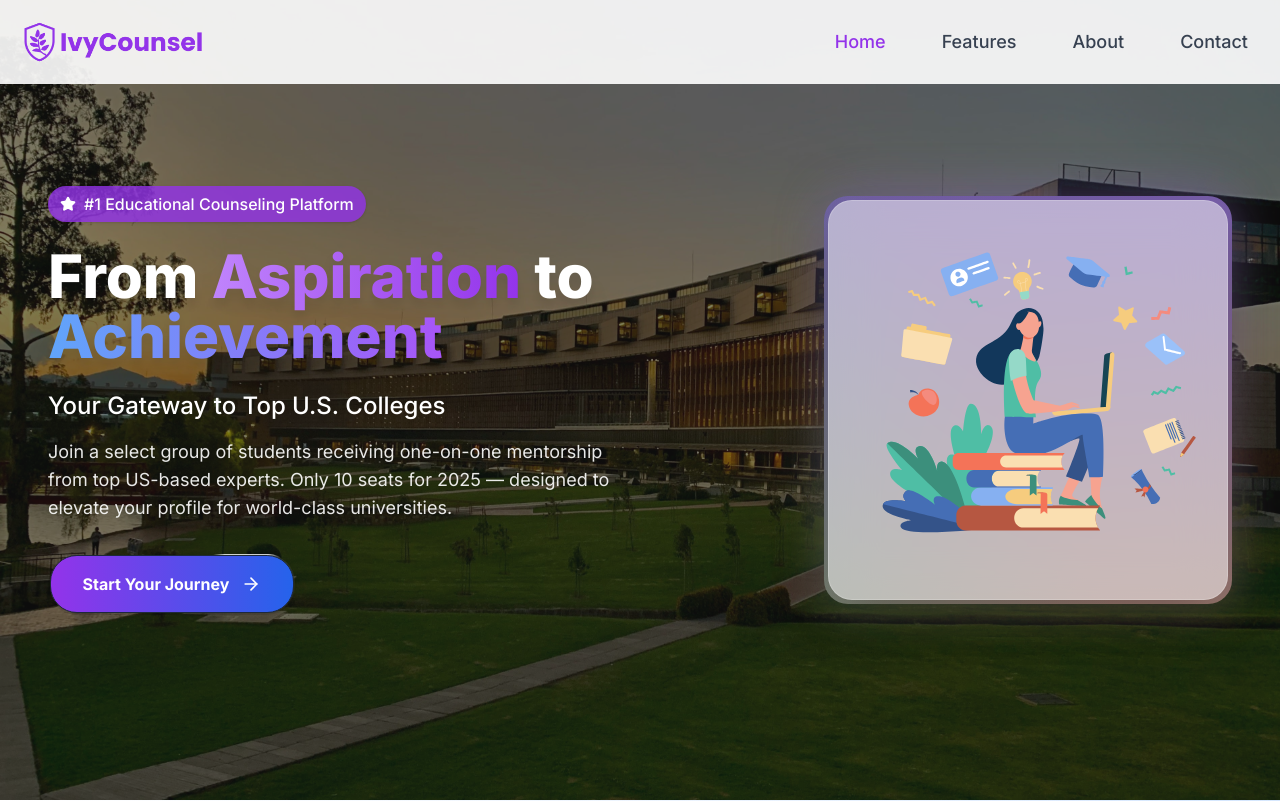
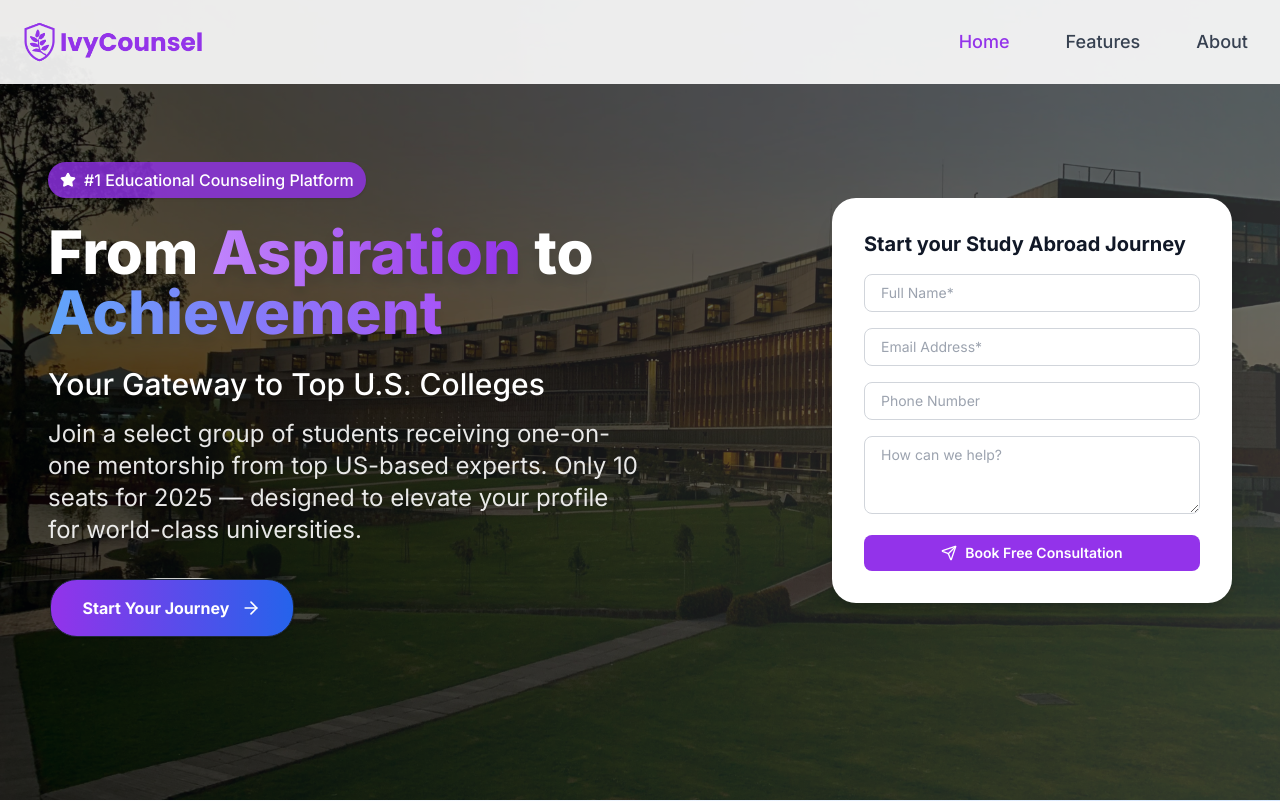
Before and after one commit to wintolabs/web-ivycounsel, a Next.js app: page / in a window 1280 px wide. Shown: the top 801 px of the page. Built offline with nearby package versions, Linux system fonts and the light colour scheme.

Commit message:
refactor: contact form in hero section

```diff
--- a/src/app/page.tsx
+++ b/src/app/page.tsx
@@ -4,8 +4,6 @@ import { Hero } from "@/components/Hero";
 import { About } from "@/components/About";
 import { Features } from "@/components/Features";
 import { WebinarPromo } from "@/components/WebinarPromo";
-// import { FAQ } from "@/components/FAQ";
-import { Contact } from "@/components/Contact";
 import { Footer } from "@/components/Footer";
 import { Trust } from "@/components/Trust";
 
@@ -19,7 +17,7 @@ export default function Home() {
       <WebinarPromo />
       <Trust />
       {/* <FAQ /> */}
-      <Contact />
+
       <Footer />
     </main>
   );
--- a/src/components/Contact.tsx
+++ b/src/components/Contact.tsx
@@ -1,8 +1,8 @@
+// components/Contact.tsx
 "use client";
 
 import { useState } from "react";
 import { Send } from "lucide-react";
-import { ContainerScroll } from "./ui/ContainerScroll";
 
 export function Contact() {
   const [formData, setFormData] = useState({
@@ -16,45 +16,29 @@ export function Contact() {
   const [submitMessage, setSubmitMessage] = useState("");
 
   const handleChange = (
-    e: React.ChangeEvent<
-      HTMLInputElement | HTMLTextAreaElement | HTMLSelectElement
-    >
+    e: React.ChangeEvent<HTMLInputElement | HTMLTextAreaElement>
   ) => {
-    setFormData({
-      ...formData,
-      [e.target.name]: e.target.value,
-    });
+    setFormData({ ...formData, [e.target.name]: e.target.value });
   };
 
   const handleSubmit = async (e: React.FormEvent) => {
     e.preventDefault();
     setIsSubmitting(true);
-
     try {
       const res = await fetch("/api/contact", {
         method: "POST",
-        headers: {
-          "Content-Type": "application/json",
-        },
+        headers: { "Content-Type": "application/json" },
         body: JSON.stringify(formData),
       });
-
       if (res.ok) {
-        setSubmitMessage("Thank you! We’ll be in touch soon.");
-        setFormData({
-          name: "",
-          email: "",
-          phone: "",
-          message: "",
-        });
+        setSubmitMessage("Thank you! We'll be in touch.");
+        setFormData({ name: "", email: "", phone: "", message: "" });
       } else {
-        const errorData = await res.json();
-        console.error("Resend error:", errorData);
-        setSubmitMessage("There was an error sending your message.");
+        setSubmitMessage("Submission failed. Try again.");
       }
     } catch (err) {
       console.error(err);
-      setSubmitMessage("Something went wrong. Please try again later.");
+      setSubmitMessage("Something went wrong.");
     } finally {
       setIsSubmitting(false);
       setTimeout(() => setSubmitMessage(""), 5000);
@@ -62,137 +46,66 @@ export function Contact() {
   };
 
   return (
-    <ContainerScroll
-      titleComponent={
-        <h2 className="text-5xl font-bold text-black">
-          We’d Love to Hear From You
-        </h2>
-      }
-    >
-      <div
-        id="contact"
-        className="w-full h-full flex justify-center items-center px-4 md:px-8"
-      >
-        <div className="w-full max-w-xl h-full overflow-auto">
-          <div className="relative rounded-2xl p-1 shadow-xl">
-            <div className="bg-white rounded-2xl p-6 md:p-10">
-              <h3 className="text-2xl font-bold text-gray-900 mb-2">
-                Send Us a Message
+    <div className="bg-white rounded-3xl shadow-xl p-6 sm:p-8 w-[320px] sm:w-[360px] lg:w-[400px]">
+      <h3 className="text-xl font-bold text-gray-900 mb-4">
+        Start your Study Abroad Journey
       </h3>
-              <p className="text-gray-600 text-lg mb-6">
-                Fill out the form below and we&apos;ll get back to you as soon
-                as possible.
-              </p>
-
-              {submitMessage && (
-                <div className="mb-6 p-4 bg-green-50 border border-green-200 rounded-lg">
-                  <p className="text-green-800 flex items-center">
-                    <span className="mr-2">✓</span>
-                    {submitMessage}
-                  </p>
-                </div>
-              )}
-
-              <form onSubmit={handleSubmit} className="space-y-6">
-                <div>
-                  <label
-                    htmlFor="name"
-                    className="block text-base font-medium text-gray-700 mb-2"
-                  >
-                    Full Name *
-                  </label>
+      <form onSubmit={handleSubmit} className="space-y-4 text-sm">
         <input
-                    type="text"
-                    id="name"
           name="name"
+          placeholder="Full Name*"
+          required
           value={formData.name}
           onChange={handleChange}
+          className="w-full px-4 py-2 border border-gray-300 rounded-lg focus:outline-none focus:ring-2 focus:ring-purple-500"
+        />
+        <input
+          name="email"
+          placeholder="Email Address*"
           required
-                    className="w-full px-4 py-3 border border-gray-300 rounded-lg focus:ring-2 focus:ring-purple-500 focus:outline-none transition-all"
-                    placeholder="John Doe"
-                  />
-                </div>
-
-                <div>
-                  <label
-                    htmlFor="email"
-                    className="block text-base font-medium text-gray-700 mb-2"
-                  >
-                    Email Address *
-                  </label>
-                  <input
           type="email"
-                    id="email"
-                    name="email"
           value={formData.email}
           onChange={handleChange}
-                    required
-                    className="w-full px-4 py-3 border border-gray-300 rounded-lg focus:ring-2 focus:ring-purple-500 focus:outline-none transition-all"
-                    placeholder="john@example.com"
+          className="w-full px-4 py-2 border border-gray-300 rounded-lg focus:outline-none focus:ring-2 focus:ring-purple-500"
         />
-                </div>
-
-                <div>
-                  <label
-                    htmlFor="phone"
-                    className="block text-base font-medium text-gray-700 mb-2"
-                  >
-                    Phone Number
-                  </label>
         <input
+          name="phone"
+          placeholder="Phone Number"
           type="tel"
-                    id="phone"
-                    name="phone"
           value={formData.phone}
           onChange={handleChange}
-                    className="w-full px-4 py-3 border border-gray-300 rounded-lg focus:ring-2 focus:ring-purple-500 focus:outline-none transition-all"
-                    placeholder="+1 (555) 000-0000"
+          className="w-full px-4 py-2 border border-gray-300 rounded-lg focus:outline-none focus:ring-2 focus:ring-purple-500"
         />
-                </div>
-
-                <div>
-                  <label
-                    htmlFor="message"
-                    className="block text-base font-medium text-gray-700 mb-2"
-                  >
-                    Message *
-                  </label>
         <textarea
-                    id="message"
           name="message"
+          placeholder="How can we help?"
+          required
+          rows={3}
           value={formData.message}
           onChange={handleChange}
-                    required
-                    rows={4}
-                    className="w-full px-4 py-3 border border-gray-300 rounded-lg focus:ring-2 focus:ring-purple-500 focus:outline-none transition-all resize-vertical"
-                    placeholder="Tell us how we can help you..."
+          className="w-full px-4 py-2 border border-gray-300 rounded-lg focus:outline-none focus:ring-2 focus:ring-purple-500"
         />
-                </div>
-
-                <div>
         <button
           type="submit"
           disabled={isSubmitting}
-                    className="w-full bg-purple-600 text-white py-3 px-8 rounded-lg font-semibold hover:bg-purple-700 focus:ring-2 focus:ring-purple-500 focus:ring-offset-2 transition-all disabled:opacity-50 disabled:cursor-not-allowed flex justify-center items-center space-x-2"
+          className="w-full bg-purple-600 hover:bg-purple-700 text-white font-semibold py-2 rounded-lg flex justify-center items-center gap-2"
         >
           {isSubmitting ? (
             <>
-                        <div className="animate-spin rounded-full h-5 w-5 border-b-2 border-white"></div>
-                        <span>Sending...</span>
+              <div className="animate-spin h-4 w-4 border-b-2 border-white rounded-full"></div>
+              Sending...
             </>
           ) : (
             <>
-                        <Send className="w-5 h-5" />
-                        <span>Send Message</span>
+              <Send size={16} />
+              Book Free Consultation
             </>
           )}
         </button>
-                </div>
+        {submitMessage && (
+          <p className="text-green-700 text-sm text-center">{submitMessage}</p>
+        )}
       </form>
     </div>
-          </div>
-        </div>
-      </div>
-    </ContainerScroll>
   );
 }
--- a/src/components/Footer.tsx
+++ b/src/components/Footer.tsx
@@ -23,7 +23,6 @@ const footerLinks = [
   { id: "home", label: "Home" },
   { id: "features", label: "Features" },
   { id: "about", label: "About" },
-  { id: "contact", label: "Contact" },
 ];
 
 export function Footer() {
--- a/src/components/Header.tsx
+++ b/src/components/Header.tsx
@@ -8,7 +8,6 @@ const NAV_LINKS = [
   { id: "home", label: "Home" },
   { id: "features", label: "Features" },
   { id: "about", label: "About" },
-  { id: "contact", label: "Contact" },
 ];
 
 export function Header() {
--- a/src/components/Hero.tsx
+++ b/src/components/Hero.tsx
@@ -2,34 +2,23 @@
 
 import { ArrowRight, Star } from "lucide-react";
 import Image from "next/image";
-import Lottie from "lottie-react";
-import { useEffect, useState } from "react";
+import { Contact } from "./Contact";
 import { Button } from "./ui/MovingBorder";
-import { BackgroundGradient } from "./ui/background-gradient";
 
 export function Hero() {
-  const [animationData, setAnimationData] = useState<unknown>(null);
-
-  useEffect(() => {
-    fetch("/animations/student.json")
-      .then((res) => res.json())
-      .then(setAnimationData)
-      .catch(console.error);
-  }, []);
-
   const scrollToSection = (sectionId: string) => {
     const el = document.getElementById(sectionId);
     if (el) el.scrollIntoView({ behavior: "smooth" });
   };
 
   return (
-    <section className="relative min-h-screen flex items-center justify-center overflow-hidden">
+    <section className="relative min-h-screen flex items-center justify-center overflow-hidden bg-gradient-to-r from-gray-950 to-gray-300 ">
       {/* Background Image */}
       <Image
         src="/images/campus.jpg"
         alt="University campus background"
         fill
-        className="absolute object-cover object-center opacity-90"
+        className="absolute object-cover object-center opacity-60 "
         priority
       />
 
@@ -38,26 +27,9 @@ export function Hero() {
 
       {/* Content Grid */}
 
-      <div className="relative z-10 container mx-auto px-6 lg:px-12 py-24 grid grid-cols-1 lg:grid-cols-2 items-center gap-12">
-        {/* RIGHT: Lottie Glass Box */}
-
-        <div className="flex justify-center lg:justify-end order-1 lg:order-2">
-          <BackgroundGradient
-            className="w-fit rounded-3xl"
-            containerClassName="rounded-3xl"
-          >
-            <div className="relative z-10 backdrop-blur-xl bg-white/50 border border-white/20 shadow-2xl rounded-3xl flex items-center justify-center w-[320px] h-[320px] sm:w-[360px] sm:h-[360px] lg:w-[400px] lg:h-[400px] overflow-hidden">
-              <Lottie
-                animationData={animationData}
-                loop
-                className="w-full h-full object-center"
-              />
-            </div>
-          </BackgroundGradient>
-        </div>
-
+      <div className="relative z-10 container mx-auto px-6 lg:px-12 py-24 flex flex-col lg:flex-row items-center justify-between gap-12">
         {/* LEFT: Text Content */}
-        <div className="text-white text-center lg:text-left order-2 lg:order-1">
+        <div className="w-full lg:w-1/2 text-white text-center lg:text-left">
           <div className="inline-flex items-center gap-2 px-3 py-1.5 rounded-full bg-purple-600/80 text-white text-sm sm:text-base font-medium shadow mb-6">
             <Star className="w-4 h-4 fill-current" />
             #1 Educational Counseling Platform
@@ -74,20 +46,20 @@ export function Hero() {
             </span>
           </h1>
 
-          <p className="mt-6 text-lg sm:text-xl md:text-2xl font-medium drop-shadow-md">
+          <p className="mt-6 text-xl sm:text-2xl md:text-3xl font-medium drop-shadow-md">
             Your Gateway to Top U.S. Colleges
           </p>
 
-          <p className="mt-4 text-base sm:text-lg text-white/90 max-w-2xl drop-shadow-sm">
+          <p className="mt-4 text-xl sm:text-2xl text-white/90 max-w-2xl drop-shadow-sm">
             Join a select group of students receiving one-on-one mentorship from
             top US-based experts. Only 10 seats for 2025 — designed to elevate
             your profile for world-class universities.
           </p>
 
-          <div className="mt-8 ">
+          <div className="mt-8">
             <Button
               borderRadius="1.75rem"
-              onClick={() => scrollToSection("contact")}
+              onClick={() => scrollToSection("webinar")}
               className="group inline-flex items-center gap-3 bg-gradient-to-r from-purple-600 to-blue-600 hover:from-purple-700 hover:to-blue-700 text-white font-bold text-base rounded-xs px-8 py-4 transition-all duration-300 shadow-lg hover:shadow-xl"
             >
               Start Your Journey
@@ -98,6 +70,11 @@ export function Hero() {
             </Button>
           </div>
         </div>
+
+        {/* RIGHT: Contact Form */}
+        <div className="w-full lg:w-[400px] flex justify-center">
+          <Contact />
+        </div>
       </div>
     </section>
   );
--- a/src/components/WebinarPromo.tsx
+++ b/src/components/WebinarPromo.tsx
@@ -16,7 +16,10 @@ const WEBINAR_GOOGLE_FORMS_ID = process.env.WEBINAR_GOOGLE_FORMS_ID;
 
 export function WebinarPromo() {
   return (
-    <section className="bg-gradient-to-r from-indigo-500 via-purple-600 to-pink-500 text-white py-16 px-6 sm:px-12 md:px-24 rounded-lg shadow-lg max-w-5xl mx-auto my-16">
+    <section
+      id="webinar"
+      className="bg-gradient-to-r from-indigo-500 via-purple-600 to-pink-500 text-white py-16 px-6 sm:px-12 md:px-24 rounded-lg shadow-lg max-w-5xl mx-auto my-16"
+    >
       <div className="flex flex-col md:flex-row items-center md:items-start gap-10">
         {/* Left Side */}
         <div className="md:w-1/2">
```
Lines whose indentation alone changed are shown as unchanged.
